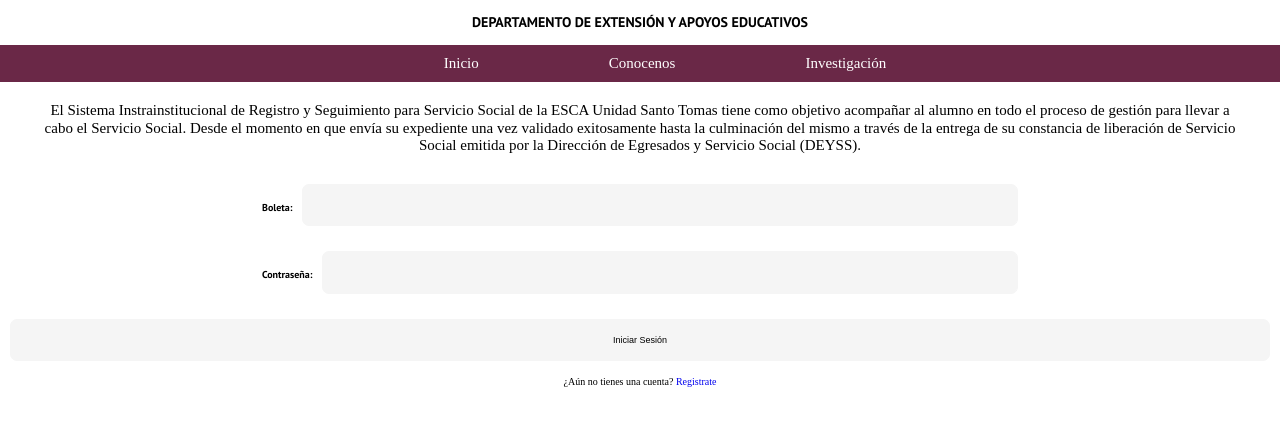
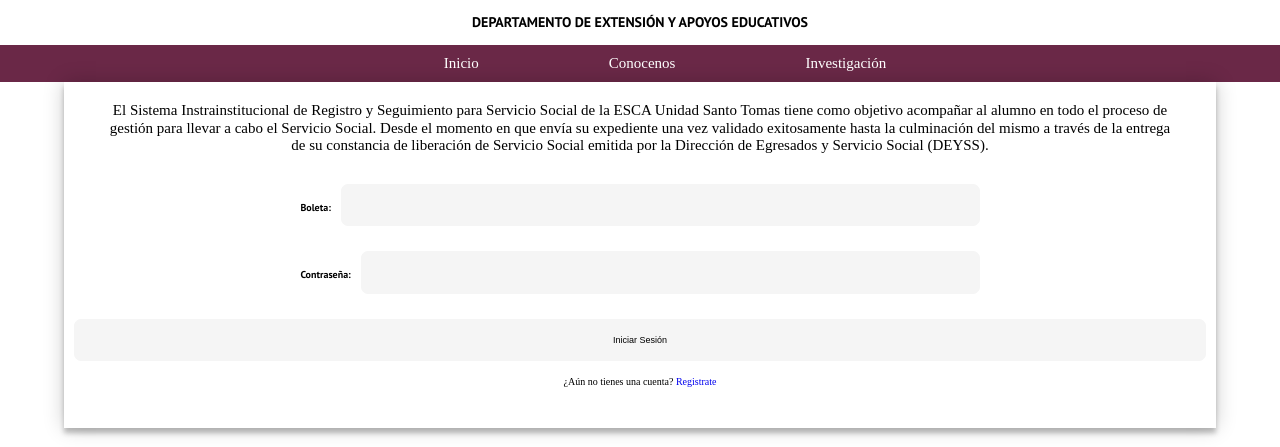
Before and after one commit to DanielG07/SistemaAtencionSS, a Flask app: page / in a window 1280 px wide. Shown: the part 353-800 px from the top of the page. Run offline with Flask 2, Linux system fonts and the light colour scheme.

Commit message:
Me habia faltado la sombra

```diff
--- a/app/static/css/style.css
+++ b/app/static/css/style.css
@@ -139,9 +139,6 @@
     padding-bottom: unset;
 }
 
-
-
-
 .parrafo-index{
     text-align: center;
     font-family: var(--fuenteParrafos);
@@ -153,6 +150,15 @@
 
 /* wrapdatos */
 
+.main-page {
+    width: 90%;
+    height: auto;
+    margin: 0px auto;
+    display: flex;
+    flex-direction: row;
+    flex-wrap: wrap;
+    box-shadow: 0 0 20px 0 rgba(0, 0, 0, 0.2), 0 5px 5px 0 rgba(0, 0, 0, 0.24);
+}
 .formulario1{
     display: flex;
     width: 100%;
```
